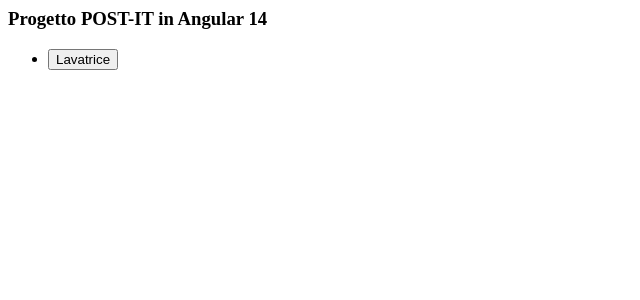
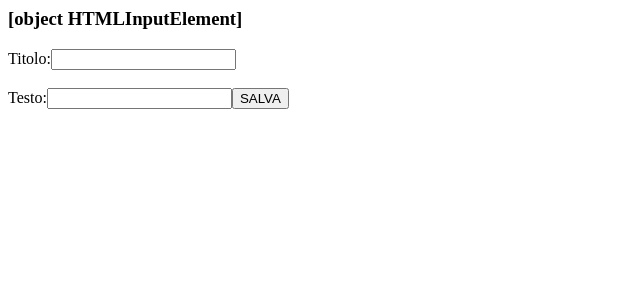
Before and after one commit to Stalioot/angular-ivy-elmfd2, an Angular app: page / in a window 1280 px wide. Shown: the top 300 px of the page, without its empty margins (0-640 px from the left). Built offline with nearby package versions, Linux system fonts and the light colour scheme.

Commit message:
2 files modified

```diff
--- a/src/app/app.component.html
+++ b/src/app/app.component.html
@@ -1,12 +1,5 @@
 <h3> {{ title }} </h3>
 
-<ul>
-  <li *ngFor='let postit of arrayPostIT' >
-    <button (click)="seleziona(postit.titolo)">{{postit.titolo}}</button>
-  </li>
-</ul>
-
-<p *ngIf = "selezione !== undefined">
-  {{selezione.testo}}
-  <button (click) = 'clean()'>Chiudi</button>
-</p>
+Titolo:<input #title/><br><br/>
+Testo:<input #text/>
+<button (click)="newPostIT(title.value, text.value);title.value='';text.value='';">SALVA</button>
--- a/src/app/app.component.ts
+++ b/src/app/app.component.ts
@@ -18,16 +18,29 @@ export class postIT {
 export class AppComponent  {
   title: string = 'Progetto POST-IT in Angular ' + VERSION.major;
   selezione: postIT;
-  arrayPostIT: Array<postIT> = [
-    new postIT('Lavatrice','ritirare i panni alle 15')
-  ];
+  arrayPostIT: Array<postIT> = [];
   constructor(private service: PostItService) { }
 
-  seleziona(itemName: string) {
-    let msg = JSON.stringify(this.arrayPostIT);
+  newPostIT(title: string, text: string){
+    let nuovoPost: postIT;
+    nuovoPost.titolo = title;
+    nuovoPost.testo = text;
+    console.log(nuovoPost);
+    this.addPost(nuovoPost);
+  }
+
+  addPost(newPost: postIT) {
+    this.arrayPostIT.push(newPost);
+    let msg: string = JSON.stringify(this.arrayPostIT);
     this.service.postData(msg)
-    .then(response => response.json(), error => alert(error));
+    .then(response => response.json(), error => alert(error))
+    .then(data => console.log(data));
   }
+
+  showPost(){
+
+  }
+
   clean() {
     this.selezione=undefined;
   }
```
